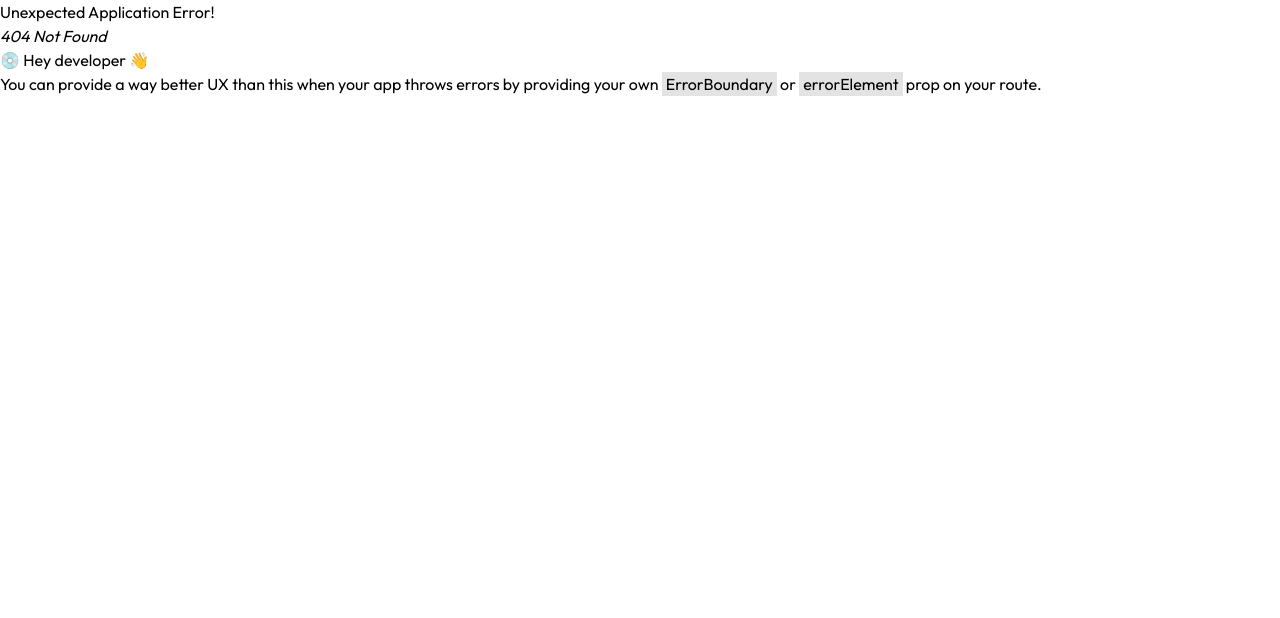
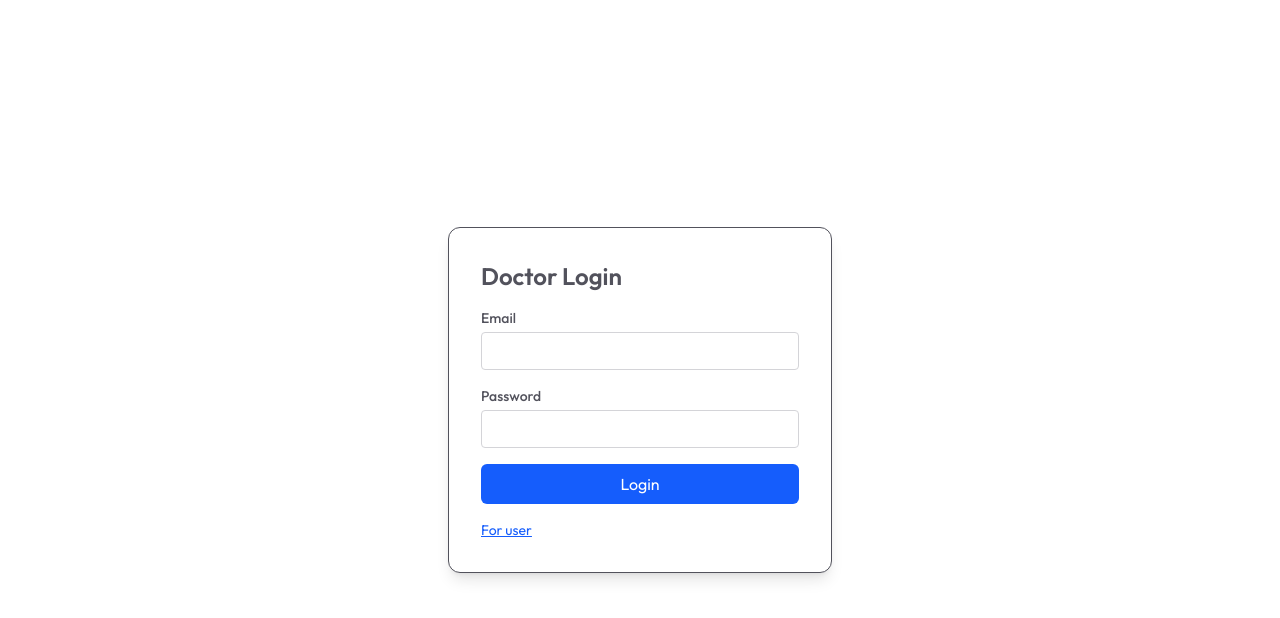
Before and after one commit to Sajjad177/HealthBridge-Frontend, a React (Vite) app: page /doctor-login in a window 1280 px wide. Before the commit this address had no page. Shown: the top 618 px of the page. Built offline with nearby package versions, Linux system fonts and the light colour scheme.

Commit message:
doctor login page created

```diff
--- /dev/null
+++ b/src/pages/DoctorLogin.tsx
@@ -0,0 +1,71 @@
+import { useForm } from "react-hook-form";
+import { useNavigate } from "react-router-dom";
+
+const DoctorLogin = () => {
+  const navigate = useNavigate();
+
+  const {
+    register,
+    handleSubmit,
+    formState: { errors },
+  } = useForm();
+
+  const onSubmit = (data) => {
+    console.log("Form Data:", data);
+  };
+
+  return (
+    <form
+      className="flex items-center justify-center min-h-screen"
+      onSubmit={handleSubmit(onSubmit)}
+    >
+      <div className="flex flex-col gap-4 bg-white p-8 min-w-[340px] sm:min-w-96 border rounded-xl text-zinc-600 text-sm shadow-lg">
+        <p className="text-2xl font-semibold">Doctor Login</p>
+
+        <div className="w-full">
+          <p className="font-medium">Email</p>
+          <input
+            type="email"
+            {...register("email", { required: "Email is required" })}
+            className="border border-zinc-300 rounded p-2 w-full mt-1 focus:ring-2 focus:ring-blue-500"
+          />
+          {errors.email && (
+            <p className="text-red-500 text-xs mt-1">
+              {errors.email.message as string}
+            </p>
+          )}
+        </div>
+
+        <div className="w-full">
+          <p className="font-medium">Password</p>
+          <input
+            type="password"
+            {...register("password", { required: "Password is required" })}
+            className="border border-zinc-300 rounded p-2 w-full mt-1 focus:ring-2 focus:ring-blue-500"
+          />
+          {errors.password && (
+            <p className="text-red-500 text-xs mt-1">
+              {errors.password.message as string}
+            </p>
+          )}
+        </div>
+
+        <button
+          type="submit"
+          className="w-full bg-blue-600 text-white py-2 rounded-md text-base cursor-pointer hover:bg-blue-700 transition-all"
+        >
+          Login
+        </button>
+
+        <p
+          onClick={() => navigate("/login")}
+          className="text-blue-600 underline cursor-pointer"
+        >
+          For user
+        </p>
+      </div>
+    </form>
+  );
+};
+
+export default DoctorLogin;
--- a/src/pages/Login.tsx
+++ b/src/pages/Login.tsx
@@ -1,7 +1,9 @@
 import { useState } from "react";
 import { useForm } from "react-hook-form";
+import { useNavigate } from "react-router-dom";
 
 const Login = () => {
+  const navigate = useNavigate();
   const [state, setState] = useState("Sign Up");
 
   const {
@@ -37,7 +39,9 @@ const Login = () => {
               className="border border-zinc-300 rounded p-2 w-full mt-1 focus:ring-2 focus:ring-blue-500"
             />
             {errors.name && (
-              <p className="text-red-500 text-xs mt-1">{errors.name.message as string}</p>
+              <p className="text-red-500 text-xs mt-1">
+                {errors.name.message as string}
+              </p>
             )}
           </div>
         )}
@@ -50,7 +54,9 @@ const Login = () => {
             className="border border-zinc-300 rounded p-2 w-full mt-1 focus:ring-2 focus:ring-blue-500"
           />
           {errors.email && (
-            <p className="text-red-500 text-xs mt-1">{errors.email.message as string}</p>
+            <p className="text-red-500 text-xs mt-1">
+              {errors.email.message as string}
+            </p>
           )}
         </div>
 
@@ -86,6 +92,7 @@ const Login = () => {
             </span>
           </p>
         ) : (
+          <div className="flex justify-between">
             <p>
               Create a new account?{" "}
               <span
@@ -95,6 +102,15 @@ const Login = () => {
                 Click here
               </span>
             </p>
+            <p>
+              <span
+                onClick={() => navigate("/doctor-login")}
+                className="text-blue-600 underline cursor-pointer"
+              >
+                For Doctors
+              </span>
+            </p>
+          </div>
         )}
       </div>
     </form>
--- a/src/redux/features/auth/authApi.ts
+++ b/src/redux/features/auth/authApi.ts
@@ -0,0 +1,17 @@
+import { baseApi } from "../../api/baseApi";
+
+const authApi = baseApi.injectEndpoints({
+  endpoints: (builder) => ({
+    loginUser: builder.mutation({
+      query: (userData) => ({
+        url: "/auth/login-user",
+        method: "POST",
+        body: userData,
+      }),
+      invalidatesTags: ["User"],
+    }),
+  }),
+});
+
+
+export const { useLoginUserMutation } = authApi;
--- a/src/router/routes.tsx
+++ b/src/router/routes.tsx
@@ -10,6 +10,7 @@ import Appointment from "../pages/Appointment";
 import MainLayout from "../App";
 import Dashboard from "../pages/Dashboard/Dashboard";
 import dashbardRouters from "./dashboardRoutes";
+import DoctorLogin from "../pages/DoctorLogin";
 
 const router = createBrowserRouter([
   {
@@ -60,6 +61,10 @@ const router = createBrowserRouter([
     path: "/login",
     element: <Login />,
   },
+  {
+    path: "/doctor-login",
+    element: <DoctorLogin />,
+  },
 ]);
 
 export default router;
```
Lines whose indentation alone changed are shown as unchanged.
